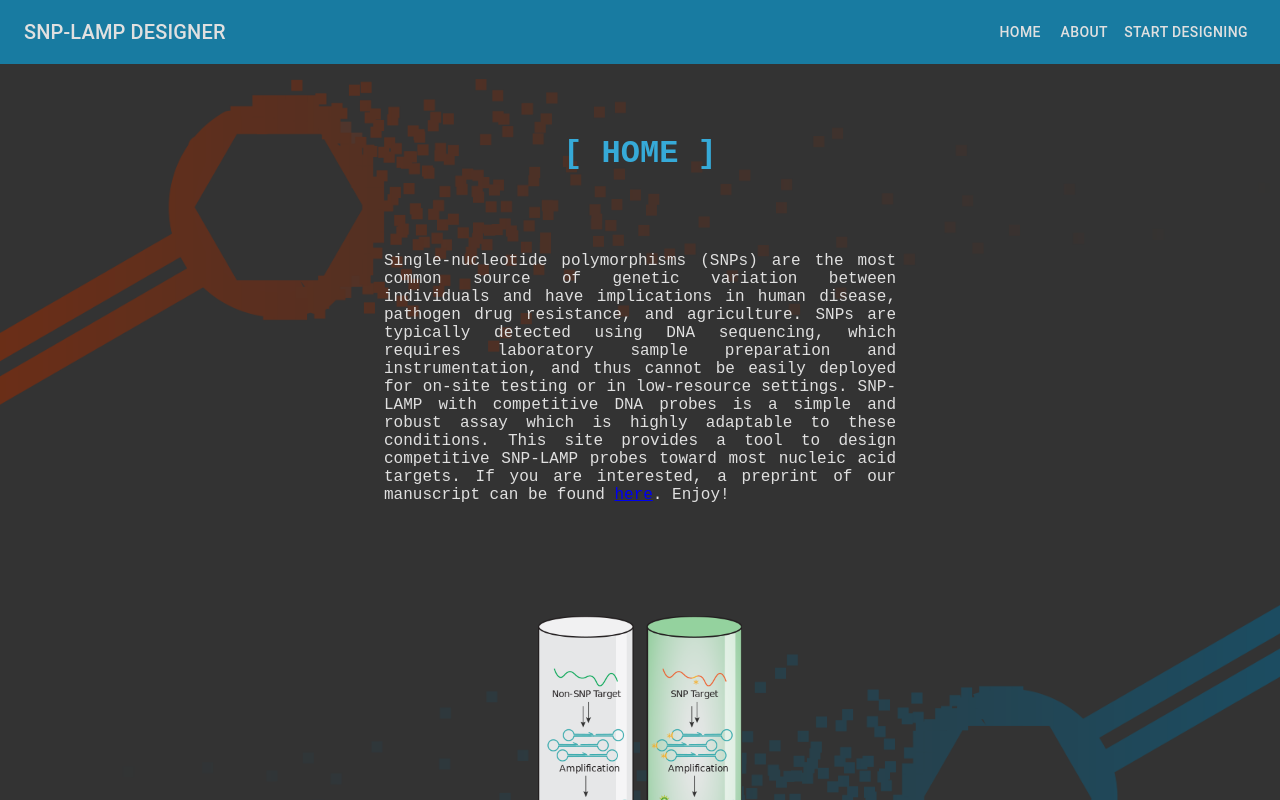
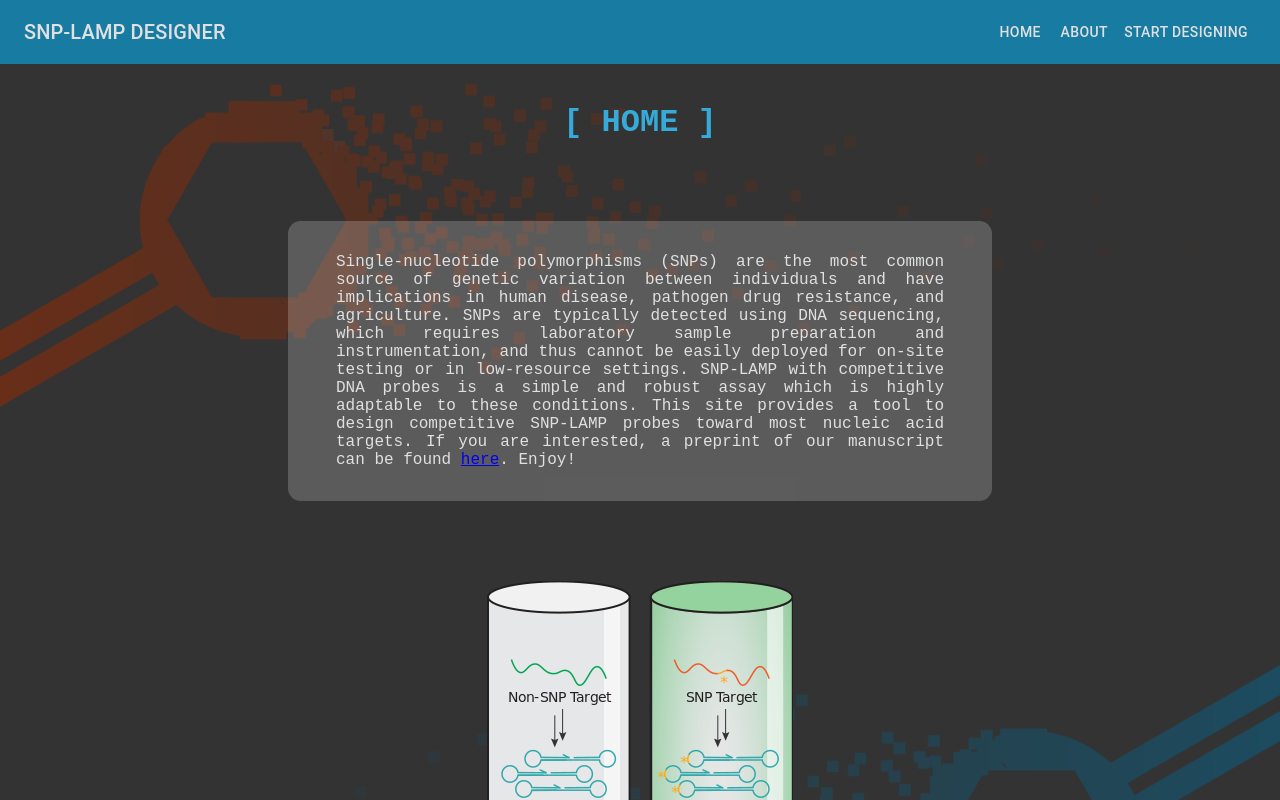
Before and after one commit to lbhyman/snp-lamp-design-client, a React (Create React App) app: page / in a window 1280 px wide. Shown: the top 800 px of the page. Built offline with nearby package versions, Linux system fonts and the light colour scheme.

Commit message:
Styling and animations

```diff
--- a/package.json
+++ b/package.json
@@ -11,6 +11,7 @@
     "node-fetch": "^2.6.1",
     "react": "^17.0.2",
     "react-dom": "^17.0.2",
+    "react-reveal": "^1.2.2",
     "react-router-dom": "^5.2.0",
     "react-scripts": "4.0.3",
     "sass": "^1.34.1",
--- a/src/About.js
+++ b/src/About.js
@@ -1,4 +1,5 @@
 import React from 'react';
+import Slide from 'react-reveal/Fade';
 
 import BananaLeaf from './assets/Website Figs-01.png';
 import GibbsNoSink from './assets/Website Figs-02.png';
@@ -14,6 +15,8 @@ const About = () => {
       <div className="About">
           <h1>[ ABOUT ]</h1>
 
+
+          <Slide left>
           <div className="About_sub">
             <div className="Text">
               <h2>Point-of-care and field assays</h2>
@@ -29,7 +32,9 @@ const About = () => {
               <img src={BananaLeaf} alt="Banana leaf" />
             </div>
           </div>
+          </Slide>
 
+          <Slide left>
           <div className="About_sub">
             <div className="Images">
               <img src={GibbsNoSink} alt="Thermodynamics of probe binding without a sink complex" />
@@ -45,7 +50,9 @@ const About = () => {
               </p>
             </div>
           </div>
+          </Slide>
 
+          <Slide left>
           <div className="About_sub">
             <div className="Text">
               <h2>Competitive SNP probes</h2>
@@ -59,7 +66,9 @@ const About = () => {
               <img src={GibbsSink} alt="Thermodynamics of probe binding with a sink complex" />
             </div>
           </div>
+          </Slide>
 
+          <Slide left>
           <div className="About_sub">
             <div className="Images">
               <img src={CombinatorialProbes} alt="Combinatorial explosion of probe designs" />
@@ -74,7 +83,9 @@ const About = () => {
               </p>
             </div>
           </div>
+          </Slide>
 
+          <Slide left>
           <div className="About_sub">
             <div className="Text">
               <h2>The assay</h2>
@@ -88,7 +99,9 @@ const About = () => {
               <img src={AssaySchematic} alt="Schematic of the competitive SNP-LAMP assay" />
             </div>
           </div>
+          </Slide>
 
+          <Slide left>
           <div className="About_sub">
             <div className="Images">
               <img src={COVIDResults} alt="Assay results with two SARS-CoV-2 Spike protein variants" />
@@ -102,7 +115,10 @@ const About = () => {
             </div>
 
           </div>
+          </Slide>
 
+
+          <Slide left>
           <div className="About_sub">
             <div className="Text">
               <h2>What the output means</h2>
@@ -115,6 +131,7 @@ const About = () => {
               <img src={StrandDiagram} alt="Schematic of the competitive SNP-LAMP assay strands" />
             </div>
           </div>
+          </Slide>
 
       </div>
     );
--- a/src/Home.js
+++ b/src/Home.js
@@ -1,10 +1,14 @@
 import React from 'react';
+import Slide from 'react-reveal/Fade';
+
 import AssaySchematic from './assets/LAMP Assay.png';
 
 const Home = () => {
     return (
-      <div className="About">
+        <div className="Home">
           <h1>[ HOME ]</h1>
+          <Slide left>
+          <div className='Home_text'>
             <p>
               Single-nucleotide polymorphisms (SNPs) are the most common source of genetic variation between individuals and have implications in human disease,
               pathogen drug resistance, and agriculture. SNPs are typically detected using DNA sequencing, which requires laboratory sample preparation and
@@ -13,10 +17,16 @@ const Home = () => {
               acid targets. If you are interested, a preprint of our manuscript can be found <a href='https://www.biorxiv.org/content/10.1101/2021.03.29.437576v1'>here</a>
               . Enjoy!
             </p>
-          <div className="Images">
+          </div>
+          </Slide>
+
+          <Slide left>
+            <div className="Home_image">
               <img src={AssaySchematic} alt="LAMP Assay" />
             </div>
+          </Slide>
       </div>
+
     );
 
 }
--- a/src/Output.js
+++ b/src/Output.js
@@ -1,6 +1,7 @@
 import { useState, useEffect, useReducer } from 'react';
 import { LoaderDots } from '@thumbtack/thumbprint-react';
 import { useBetween } from 'use-between';
+import Slide from 'react-reveal/Fade';
 
 export const ShareableRunningState = () => {
     const [running, setRunning] = useState(false);
@@ -81,8 +82,9 @@ const Output = () => {
         console.log(output);
         return (
             <div className="output">
-                <div className="seq_output" style={{ dislay: 'flex', alignItems: 'center', whiteSpace: 'pre-wrap', color: '#e0e0e0' }}>
-                    {`
+                <Slide left>
+                    <div className="seq_output" style={{ dislay: 'flex', alignItems: 'center', whiteSpace: 'pre-wrap', color: '#e0e0e0' }}>
+                        {`
 
 ${centerPadOutput(output, output['probeF'], 'ProbeF:  ')}
 
@@ -91,8 +93,9 @@ ${centerPadOutput(output, output['probeQ'], 'ProbeQ:  ')}
 ${centerPadOutput(output, output['sink'],   'Sink:    ')}
 
 ${centerPadOutput(output, output['sinkC'],  'Sink*:   ')}
-                    `}
-                </div>
+                        `}
+                    </div>
+                </Slide>
             </div>
         );
     }
--- a/src/Tool.js
+++ b/src/Tool.js
@@ -2,13 +2,18 @@ import React from 'react';
 import SequenceEntry from './SequenceEntry';
 import Buttons from './Buttons';
 import Output from './Output';
+import Slide from 'react-reveal/Fade';
 
 const Tool = () => {
     return (
-      <div className="Home">
+      <div className="Tool">
         <h1>[ START DESIGNING ]</h1>
-        <SequenceEntry />
-        <Buttons />
+        <Slide left>
+          <div className='userInput'>
+            <SequenceEntry />
+            <Buttons />
+          </div>
+        </Slide>
         <h1>[ OUTPUT ]</h1>
         <Output />
       </div>
--- a/src/index.css
+++ b/src/index.css
@@ -65,7 +65,23 @@ h3 {
 .Home {
   display: flex;
   flex-direction: column;
-  align-items: center
+  align-items: center;
+  width: 100%;
+  gap: 10vh;
+}
+
+.Tool {
+  display: flex;
+  flex-direction: column;
+  align-items: center;
+  width: 100%;
+  gap: 5vh;
+}
+
+.userInput {
+  display: flex;
+  flex-direction: column;
+  align-items: center;
 }
 
 .toolbar {
@@ -109,23 +125,33 @@ h3 {
 input {
   width: 11vw;
   color: #424242;
-  padding: 0.5vh;
+  color: #e0e0e0;
+  padding: 0.5vw;
   background-color: #cccccc;
+  background-color: rgba(255, 255, 255, 0.2);
+  font-size: 1rem;
+  text-align: center;
+  text-align: left;
 }
 
 .seq-form {
   padding: 0.8vh;
+  display: flex;
+  flex-direction: column;
+  gap: 0.5vh;
 }
 
 .seq-form input {
   display: flex;
   justify-content: center;
   width: 50vw;
+  border-radius: .5vw;
+
 }
 
 label {
   color:#e0e0e0;
-  margin-left: 8px
+  margin-left: 8px;
 }
 
 .startstopbuttons {
@@ -147,7 +173,10 @@ label {
   display: flex;
   flex-direction: column;
   align-items: center;
-  justify-content: center
+  justify-content: center;
+  padding: 2vh;
+  background-color: rgba(255, 255, 255, 0.2);
+  border-radius: 1vw;
 }
 
 .output p {
@@ -190,6 +219,17 @@ label {
   border-radius: 1vw;
 }
 
+.Home_text {
+  background-color: rgba(255, 255, 255, 0.2);
+  display: flex;
+  flex-direction: column;
+  align-items: center;
+  justify-content: center;
+  width: 50%;
+  padding: 4vh;
+  border-radius: 1vw;
+}
+
 .About_sub .Text {
   height: 100%;
   max-width: 60%;
@@ -221,9 +261,8 @@ img {
 }
 
 p {
-  width: 40vw;
+  width: 95%;
   text-align: justify;
   text-justify: inter-word;
   color: #e0e0e0;
-  margin-bottom: 4vh;
 }
```
Also changed, not shown: 2 other files (tests, documents, lock files or other folders). Lines whose indentation alone changed are shown as unchanged.
